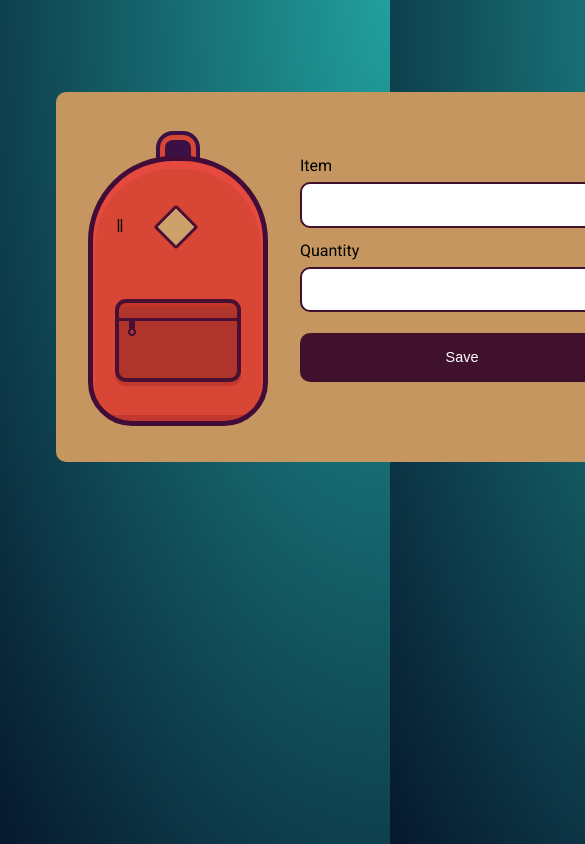
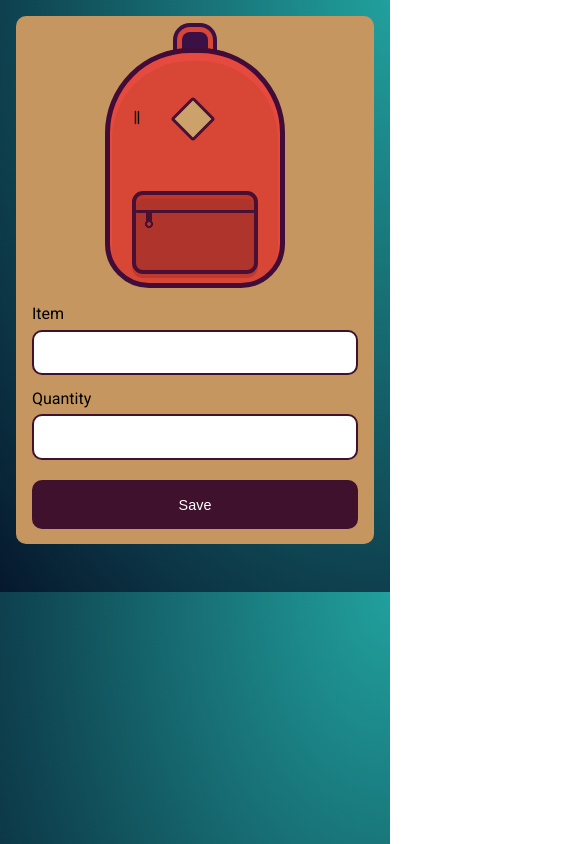
Before and after one commit to zingarelli/what-to-pack-list, a plain HTML site: page index.html in a window 390 px wide. Shown: the top 844 px of the page, 585 px wide, since content can reach past the window. Drawn offline with Linux system fonts and the light colour scheme.

Commit message:
styles for medium and smaller screens

```diff
--- a/style.css
+++ b/style.css
@@ -1,19 +1,23 @@
 html {
-    background: radial-gradient(farthest-corner at right top,#21A09D, #06182D);
+    background: radial-gradient(farthest-corner at right top, #21A09D, #06182D);
     height: 100%;
     font-family: 'Roboto', cursive;
+}
+
+body {
+    margin: 0;
+    padding: 0;
 }
 
 .content {
     padding: 10vh 3em 0;
     display: grid;
-    grid-template-columns: 1fr 2fr;
+    grid-template-columns: 1fr 1fr;
     gap: 2em;
 }
 
 /* ------ BACKPACK */
 .main {
-    min-width: 600px;
     height: 370px;
     padding: 4em 2em 2em;
     box-sizing: border-box;
@@ -31,7 +35,7 @@ html {
     padding-top: 80px;
     background-color: #d84736;
     box-shadow: inset 0 6px 0 2px #e64a3e, 0 -93px 0 -77px #3b1045, 0 -93px 0 -72px #d84736, 0 -93px 0 -68px #3b1045;
-    background-image: linear-gradient(to right, transparent 5px, transparent 20px, transparent 1px, transparent 25px, transparent 5px, transparent 20px, transparent 20px, transparent 86px, #c1382e 45px, #c1382e 230px, transparent 25px, transparent 172px );
+    background-image: linear-gradient(to right, transparent 5px, transparent 20px, transparent 1px, transparent 25px, transparent 5px, transparent 20px, transparent 20px, transparent 86px, #c1382e 45px, #c1382e 230px, transparent 25px, transparent 172px);
     background-position: center 254px;
     background-size: 305px 6px;
     background-repeat: repeat-x;
@@ -43,16 +47,17 @@ html {
     flex-grow: 1;
 }
 
-.backpack:before, .backpack:after {
+.backpack:before,
+.backpack:after {
     display: block;
     content: '';
     position: absolute;
-  }
+}
 
 .backpack:before {
     height: 75px;
     width: 118px;
-    background-image: radial-gradient(circle closest-corner at 13px 29px , #af342c, #af342c 2px, transparent 2px, transparent), radial-gradient(circle closest-corner at 13px 29px , #491033, #491033 4px, transparent 4px, transparent), linear-gradient(to bottom, transparent 10px, transparent 15px, #491033 5px, #491033 18px, transparent 18px, transparent 100px), linear-gradient(to right, #af342c 10px, #af342c 10px, transparent 10px, transparent 16px, #af342c 9px, #af342c 50px), linear-gradient(to bottom, #af342c 8px, #af342c 16px, #491033 8px, #491033 30px, #af342c 20px, #af342c 72px, #af342c 10px, #af342c 57px, #af342c 5%);
+    background-image: radial-gradient(circle closest-corner at 13px 29px, #af342c, #af342c 2px, transparent 2px, transparent), radial-gradient(circle closest-corner at 13px 29px, #491033, #491033 4px, transparent 4px, transparent), linear-gradient(to bottom, transparent 10px, transparent 15px, #491033 5px, #491033 18px, transparent 18px, transparent 100px), linear-gradient(to right, #af342c 10px, #af342c 10px, transparent 10px, transparent 16px, #af342c 9px, #af342c 50px), linear-gradient(to bottom, #af342c 8px, #af342c 16px, #491033 8px, #491033 30px, #af342c 20px, #af342c 72px, #af342c 10px, #af342c 57px, #af342c 5%);
     margin-left: 22px;
     margin-top: 58px;
     border: 4px solid #491033;
@@ -71,8 +76,8 @@ html {
     margin-left: 67px;
     margin-top: -30px;
     background: #cca16a;
-    width:26px;
-    height:26px;
+    width: 26px;
+    height: 26px;
     border: 3px solid #491033;
     border-radius: 3px;
     transform: rotate(45deg);
@@ -142,3 +147,38 @@ html {
     height: 20px;
     cursor: pointer;
 }
+
+/* Responsiveness */
+@media screen and (max-width: 940px) {
+    .content {
+        display: flex;
+        flex-direction: column;
+    }
+}
+
+@media screen and (max-width: 700px) {
+    html {
+        height: auto;
+    }
+
+    .content {
+        display: flex;
+        flex-direction: column;
+        align-items: center;
+        margin: 1em;
+        padding: 0;
+    }
+
+    .main {
+        width: 100%;
+        height: auto;
+        flex-direction: column;
+        align-items: center;
+        padding: 2em 1em 0;
+        gap: 1em;
+    }
+
+    .backpack {
+        height: 150px;
+    }
+}
```
Also changed, not shown: 1 other file.
